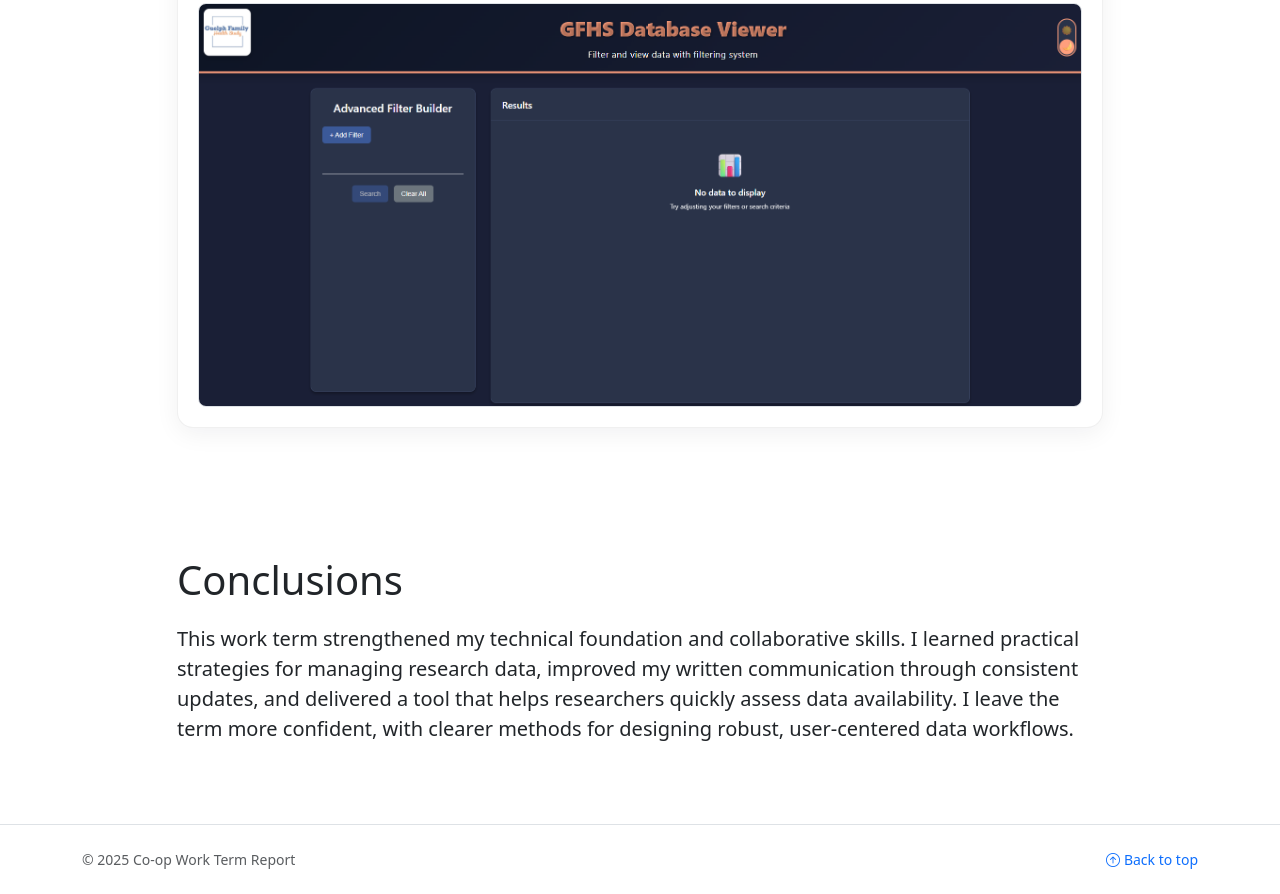
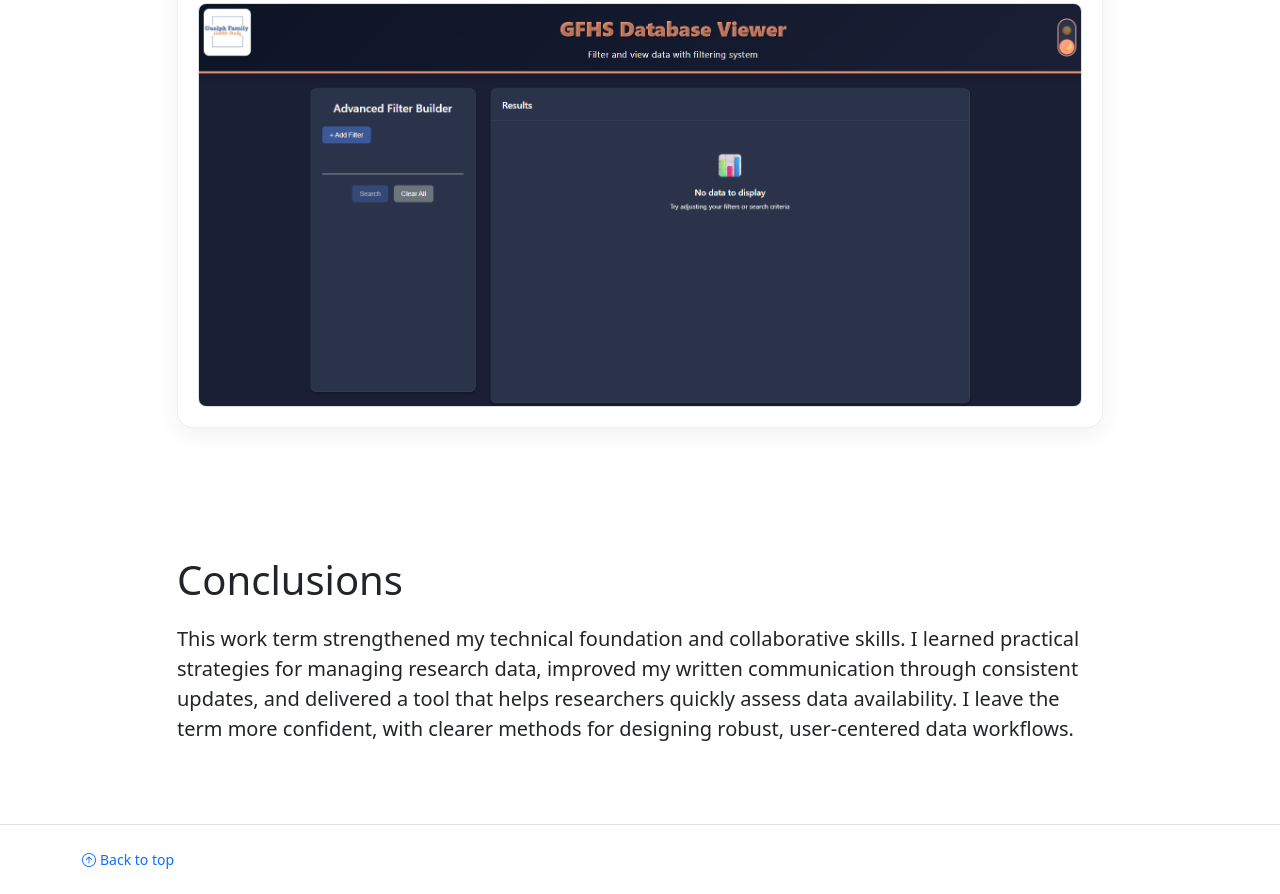
Before and after one commit to randkam/CoopWTR, a plain HTML site: page index.html in a window 1280 px wide. Shown: the part 2962-3856 px from the top of the page. Drawn offline with nearby package versions, Linux system fonts and the light colour scheme.

Commit message:
modified footer

```diff
--- a/index.html
+++ b/index.html
@@ -212,7 +212,6 @@
 
     <footer class="py-4 border-top small text-muted">
       <div class="container d-flex flex-wrap justify-content-between align-items-center gap-3">
-        <span>&copy; <span id="year"></span> Co‑op Work Term Report</span>
         <a class="text-decoration-none" href="#intro"><i class="bi bi-arrow-up-circle me-1"></i>Back to top</a>
       </div>
     </footer>
```
